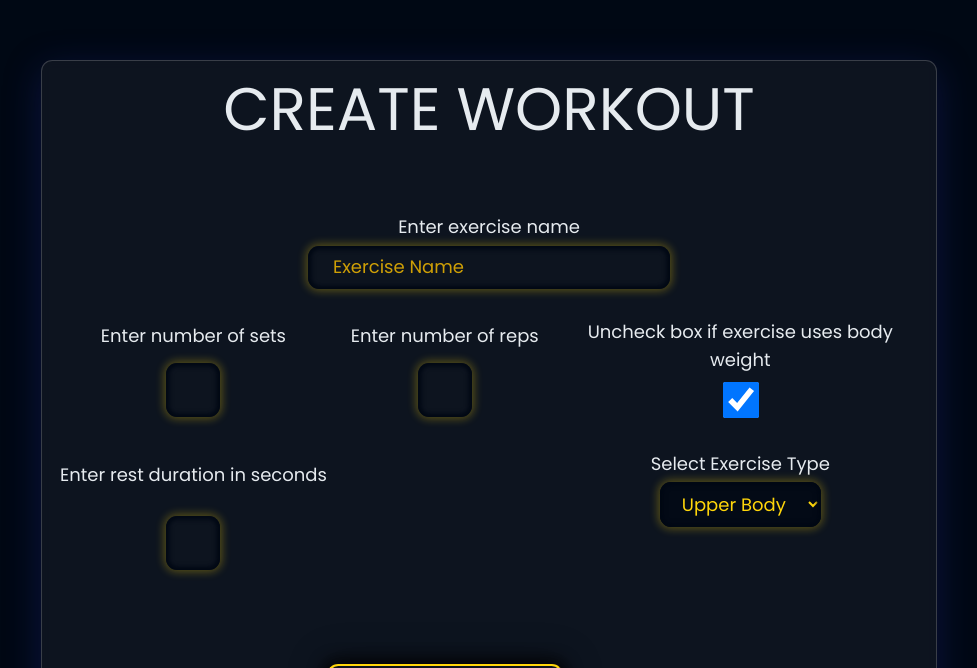
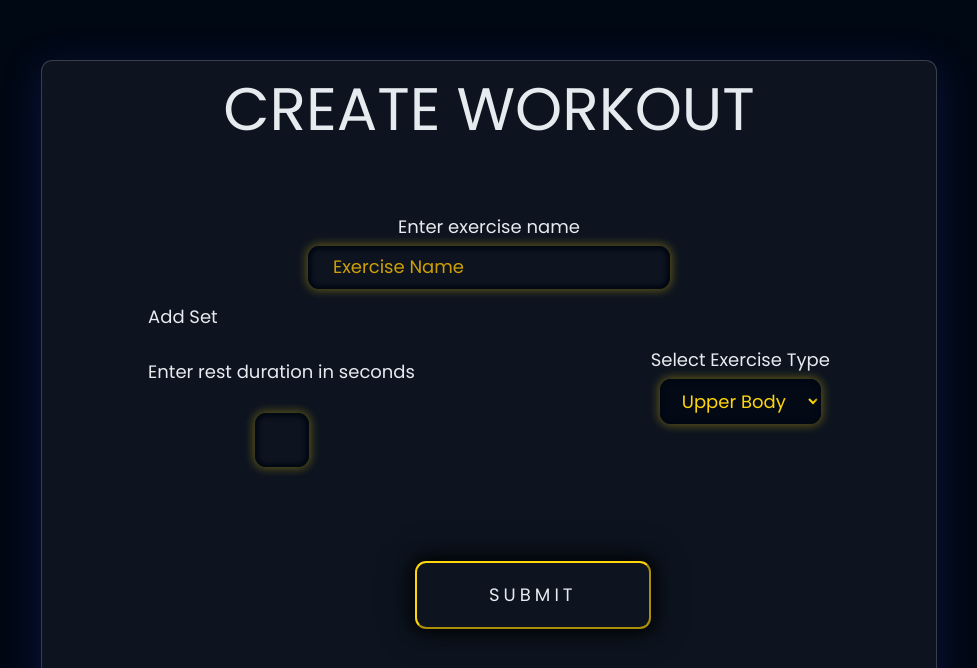
Before and after one commit to BorofskyDev/workout-app, a React (Vite) app: page / in a window 1280 px wide. Shown: the part 132-800 px from the top of the page, without its empty margins (151-1128 px from the left). Built offline with nearby package versions, Linux system fonts and the light colour scheme.

Commit message:
updated so reps can be added

```diff
--- /dev/null
+++ b/src/components/CreateWorkout/CreateSet.jsx
@@ -0,0 +1,38 @@
+import React from 'react';
+
+function CreateSet(props) {
+  return (
+    <div className="workout__set">
+      <div className="workout__box sets">
+        <label htmlFor="sets" className="workout__label">
+          Enter number of sets
+        </label>
+        <input
+          type="text"
+          onChange={props.handleChange}
+          name="sets"
+          value={props.value}
+          className="workout__number"
+          maxLength={3}
+          required
+        />
+      </div>
+      <div className="workout__box reps">
+        <label htmlFor="reps" className="workout__label">
+          Enter number of reps
+        </label>
+        <input
+          type="text"
+          onChange={props.handleChange}
+          name="reps"
+          value={props.reps}
+          className="workout__number"
+          maxLength={3}
+          required
+        />
+      </div>
+    </div>
+  );
+}
+
+export default CreateSet;
--- a/src/components/CreateWorkout/CreateWorkout.jsx
+++ b/src/components/CreateWorkout/CreateWorkout.jsx
@@ -1,4 +1,5 @@
 import React, { useState } from 'react';
+import CreateSet from './CreateSet';
 import './CreateWorkout.css';
 
 function CreateWorkout() {
@@ -10,6 +11,7 @@ function CreateWorkout() {
     restPeriod: '',
     workoutType: '',
   });
+  const [displaySet, setDisplaySet] = useState([])
 
   function handleChange(event) {
     const { name, value, type, checked } = event.target;
@@ -21,6 +23,10 @@ function CreateWorkout() {
         [name]: type === 'checkbox' ? checked : value,
       };
     });
+  }
+
+  function addSet(){
+    setDisplaySet(displaySet.concat(<CreateSet key={displaySet.length} />))
   }
 
   return (
@@ -43,48 +49,10 @@ function CreateWorkout() {
               required
             />
           </div>
-          <div className="workout__box sets">
-            <label htmlFor="sets" className="workout__label">
-              Enter number of sets
-            </label>
-            <input
-              type="text"
-              onChange={handleChange}
-              name="sets"
-              value={formData.value}
-              className="workout__number"
-              maxLength={3}
-              required
-            />
-          </div>
-          <div className="workout__box reps">
-            <label htmlFor="reps" className="workout__label">
-              Enter number of reps
-            </label>
-            <input
-              type="text"
-              onChange={handleChange}
-              name="reps"
-              value={formData.reps}
-              className="workout__number"
-              maxLength={3}
-              required
-            />
-          </div>
-          <div className="workout__box weight-type">
-            <label htmlFor="isWeight" className="workout__label">
-              Uncheck box if exercise uses body weight
-            </label>
-            <input
-              type="checkbox"
-              id="isWeight"
-              checked={formData.isWeight}
-              onChange={handleChange}
-              name="isWeight"
-              className="workout__check "
-              required
-            />
-          </div>
+            <div className="workout__add-set">
+              <p onClick={addSet}>Add Set</p>
+              {displaySet}
+            </div>
           <div className="workout__box rest-period">
             <label htmlFor="restPeriod" className="workout__label">
               Enter rest duration in seconds
```
